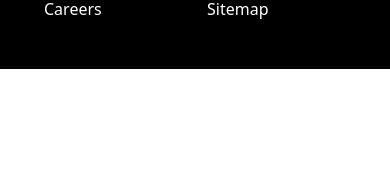
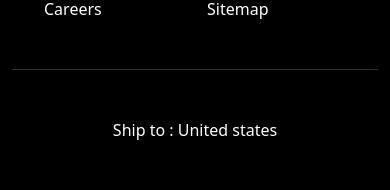
Before and after one commit to amorfati1623/chapter7_shopping-mall, a plain HTML site: page index.html in a window 390 px wide. Shown: the part 2169-2359 px from the top of the page. Before the commit the page ends 2238 px from the top, so only its background shows below. Drawn offline with nearby package versions, Linux system fonts and the light colour scheme.

Commit message:
second commit

```diff
--- a/index.html
+++ b/index.html
@@ -173,6 +173,10 @@
 
                 </div>
             </div>
+
+            <div class="third-line pt-5 pb-5 text-center">
+                Ship to : United states
+            </div>
         </div>
 
       </footer>
--- a/style.css
+++ b/style.css
@@ -33,5 +33,16 @@ footer {
     .second-line {
         padding-left: 2rem;
         padding-right: 2rem;
+        border-bottom: 1px solid #392d23;
     }
 }
+
+.third-line {
+    display: none;
+}
+
+@media screen and (max-width:48rem) {
+    .third-line {
+        display: block;
+    }
+}
```
